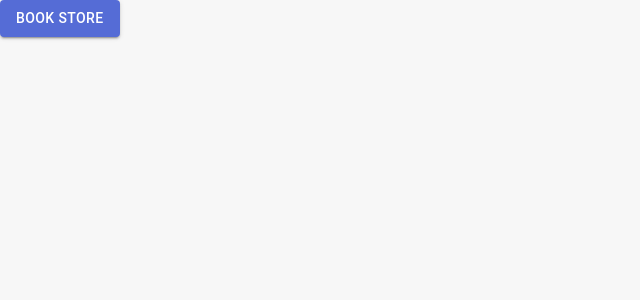
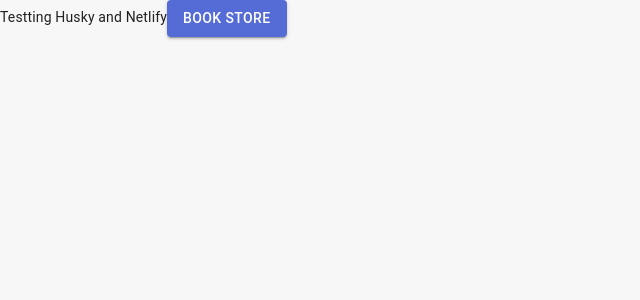
Before and after one commit to Migggz/Books-App, a React (Create React App) app: page / in a window 1280 px wide. Shown: the top 300 px of the page, without its empty margins (0-640 px from the left). Built offline with nearby package versions, Linux system fonts and the light colour scheme; the HTML template or start-up script is replaced by a standard one.

Commit message:
netlify test

```diff
--- a/src/App.js
+++ b/src/App.js
@@ -3,6 +3,7 @@ import { Button } from "@material-ui/core"
 function App() {
   return (
     <div className="App">
+      Testting Husky and Netlify
       <a
         color="inherit"
         target="_blank"
```
